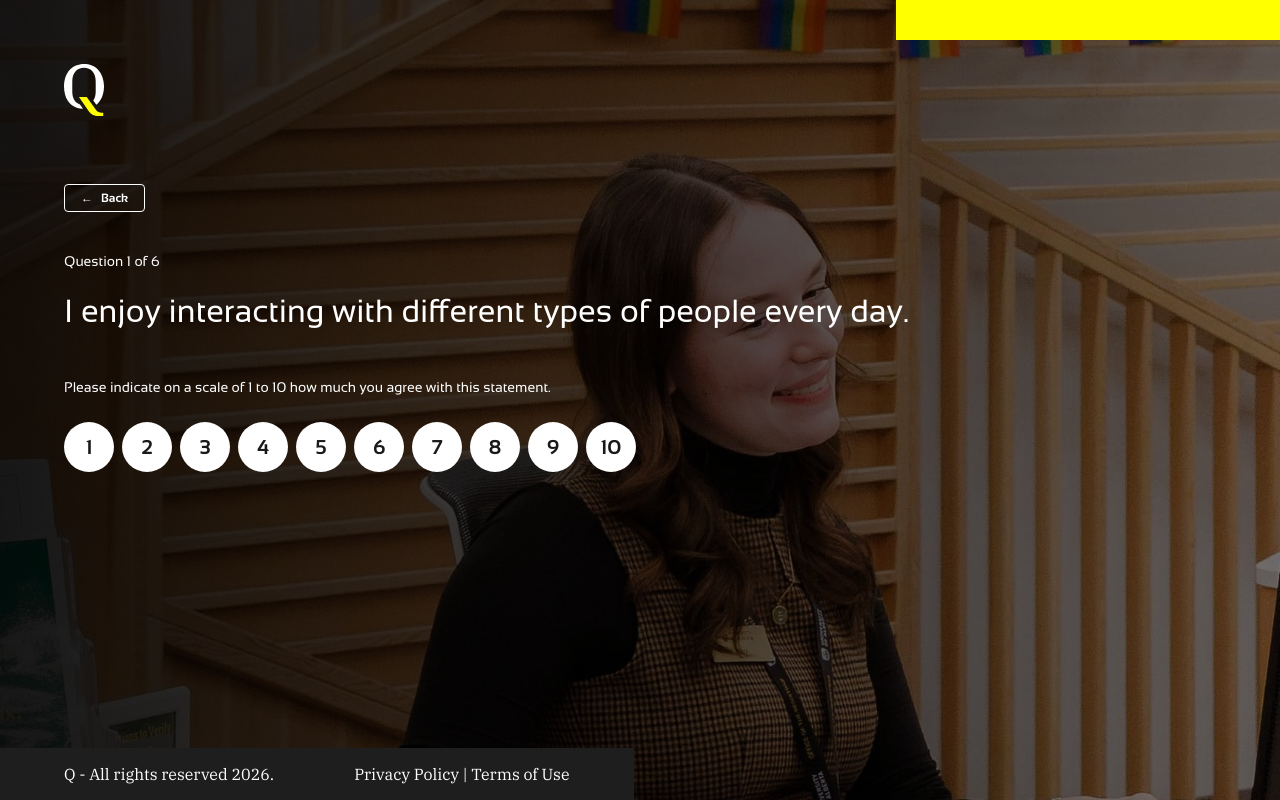
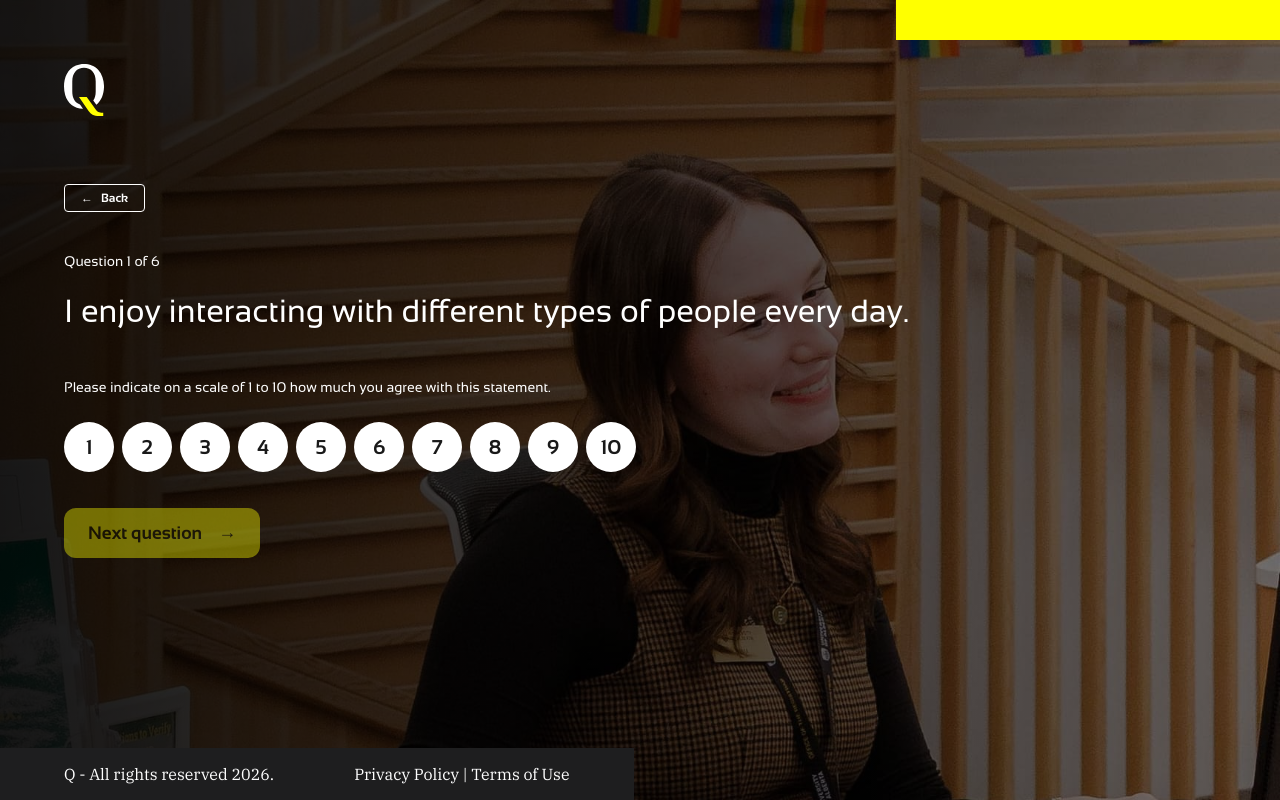
Before and after one commit to pallosp/questionnaire, a Next.js app: page /questionnaire/39716118-5905-4b6e-945c-f6d1b59cfd23/1 in a window 1280 px wide. Built offline with nearby package versions, Linux system fonts and the light colour scheme.

Commit message:
Add follow-up questions and Next question button

```diff
--- a/src/app/globals.css
+++ b/src/app/globals.css
@@ -52,8 +52,14 @@ a {
   text-decoration: none;
 }
 
+/* TODO: consolidate the typography styles */
+
 .text-body {
   font: 0.875rem/1.4 var(--body-font);
+}
+
+.text-body-16 {
+  font: 1rem/1.4 var(--body-font);
 }
 
 .text-title-sm {
--- a/src/app/questionnaire/[id]/[questionNumber]/page.module.css
+++ b/src/app/questionnaire/[id]/[questionNumber]/page.module.css
@@ -1,19 +1,7 @@
-.container {
+.main {
   color: white;
 }
 
 .back {
   margin-bottom: 2.5rem; /* 40px */
 }
-
-.sup-title {
-  margin-bottom: 1.25rem; /* 20px */
-}
-
-.title {
-  margin-bottom: 3rem; /* 48px */
-}
-
-.rating {
-  margin-bottom: 2.25rem; /* 36px */
-}
--- a/src/app/questionnaire/[id]/[questionNumber]/page.tsx
+++ b/src/app/questionnaire/[id]/[questionNumber]/page.tsx
@@ -9,7 +9,7 @@ import { Config, Question, QuestionnaireConfig } from '@/types/config';
 
 import { Background } from './background';
 import styles from './page.module.css';
-import { RatingGroup } from './rating-group';
+import { QuestionForm } from './question-form';
 
 interface RawPageProps {
   params: Promise<{
@@ -81,23 +81,24 @@ export default async function QuestionPage({ params }: RawPageProps) {
     .replace('{current}', context.questionNumber.toString())
     .replace('{total}', context.questionnaire.questions.length.toString());
 
+  const isLast =
+    context.questionNumber === context.questionnaire.questions.length;
+  const nextUrl = isLast
+    ? '/results'
+    : `/questionnaire/${context.questionnaire.id}/${context.questionNumber + 1}`;
+
   return (
     <>
       <Background variant={context.questionnaire['background-type']} />
       <Logo variant="white" />
       <BackButton className={styles.back} />
-      <main className={styles.container}>
-        <p className={`${styles['sup-title']} text-title-md`}>{supTitle}</p>
-        <h1 className={`${styles.title} text-title-xl`}>
-          {context.question.question}
-        </h1>
-        <div className={styles.rating}>
-          <RatingGroup
-            name="question-rating"
-            maxScore={10}
-            legend="Please indicate on a scale of 1 to 10 how much you agree with this statement."
-          />
-        </div>
+      <main className={styles.main}>
+        <QuestionForm
+          question={context.question}
+          supTitle={supTitle}
+          nextUrl={nextUrl}
+          isLast={isLast}
+        />
       </main>
     </>
   );
--- /dev/null
+++ b/src/app/questionnaire/[id]/[questionNumber]/question-form.module.css
@@ -0,0 +1,25 @@
+.sup-title {
+  margin-bottom: 1.25rem; /* 20px */
+}
+
+.title {
+  margin-bottom: 3rem; /* 48px */
+}
+
+.rating {
+  margin-bottom: 2.25rem; /* 36px */
+}
+
+.follow-up {
+  display: flex;
+  flex-direction: column;
+  gap: 0.75rem; /* 12px */
+
+  margin-bottom: 2.5rem; /* 40px */
+  border: none;
+}
+
+.align-right {
+  display: flex;
+  justify-content: flex-end;
+}
--- /dev/null
+++ b/src/app/questionnaire/[id]/[questionNumber]/question-form.tsx
@@ -0,0 +1,113 @@
+'use client';
+
+import { useRouter } from 'next/navigation';
+import { useState } from 'react';
+
+import { Button } from '@/components/button/button';
+import { RadioButton } from '@/components/radio/radio-button';
+import { needsFollowUpQuestion } from '@/lib/config';
+import { Question } from '@/types/config';
+
+import styles from './question-form.module.css';
+import { RatingGroup } from './rating-group';
+
+export interface QuestionFormProps {
+  question: Question;
+  supTitle: string;
+  nextUrl: string;
+  isLast: boolean;
+}
+
+const RatingSection = ({
+  rating,
+  onChange,
+}: {
+  rating?: number;
+  onChange: (value: number) => void;
+}) => (
+  <div className={styles.rating}>
+    <RatingGroup
+      name="question-rating"
+      maxScore={10}
+      legend="Please indicate on a scale of 1 to 10 how much you agree with this statement."
+      currentScore={rating}
+      onChange={onChange}
+    />
+  </div>
+);
+
+const FollowUpSection = ({
+  options,
+  selection,
+  onChange,
+}: {
+  options: string[];
+  selection?: number;
+  onChange: (value: string) => void;
+}) => (
+  <fieldset className={styles['follow-up']} aria-label="Follow-up options">
+    {options.map((option, index) => (
+      <RadioButton
+        key={index}
+        name="follow-up"
+        value={String(index)}
+        label={option}
+        checked={selection === index}
+        onChange={onChange}
+      />
+    ))}
+  </fieldset>
+);
+
+export const QuestionForm = ({
+  question,
+  supTitle,
+  nextUrl,
+  isLast,
+}: QuestionFormProps) => {
+  const router = useRouter();
+  const [rating, setRating] = useState<number | undefined>();
+  const [followUpSelection, setFollowUpSelection] = useState<
+    number | undefined
+  >();
+
+  const showFollowUp =
+    rating !== undefined &&
+    needsFollowUpQuestion(question.validation ?? '', rating);
+
+  const isComplete =
+    rating !== undefined && (!showFollowUp || followUpSelection !== undefined);
+
+  const onSubmit = (e: React.SubmitEvent) => {
+    e.preventDefault();
+    router.push(nextUrl);
+  };
+
+  return (
+    <form onSubmit={onSubmit}>
+      <p className={`${styles['sup-title']} text-title-md`}>{supTitle}</p>
+      <h1 className={`${styles.title} text-title-xl`}>{question.question}</h1>
+
+      <RatingSection rating={rating} onChange={setRating} />
+
+      {showFollowUp && (
+        <FollowUpSection
+          options={question['follow-up-options']!}
+          selection={followUpSelection}
+          onChange={(val) => setFollowUpSelection(Number(val))}
+        />
+      )}
+
+      <div className={isLast ? styles['align-right'] : undefined}>
+        <Button
+          type="submit"
+          variant="primary"
+          size="large"
+          title={isLast ? 'Save and finish' : 'Next question'}
+          rightIcon={isLast ? undefined : '→'}
+          disabled={!isComplete}
+        />
+      </div>
+    </form>
+  );
+};
--- a/src/app/questionnaire/[id]/[questionNumber]/rating-group.module.css
+++ b/src/app/questionnaire/[id]/[questionNumber]/rating-group.module.css
@@ -42,7 +42,7 @@
   }
 
   &:focus-visible {
-    outline: 2px solid var(--gray-50);
+    outline: 2px solid #007aff;
   }
 }
 
--- a/src/app/questionnaire/[id]/[questionNumber]/rating-group.tsx
+++ b/src/app/questionnaire/[id]/[questionNumber]/rating-group.tsx
@@ -6,14 +6,16 @@ export interface RatingGroupProps {
   name: string;
   maxScore: number;
   legend?: string;
-  value?: number;
+  currentScore?: number;
+  onChange?: (score: number) => void;
 }
 
 export const RatingGroup = ({
   name,
   legend,
   maxScore,
-  value,
+  currentScore: value,
+  onChange,
 }: RatingGroupProps) => {
   const scores = Array.from({ length: maxScore }, (_, i) => i + 1);
 
@@ -29,7 +31,10 @@ export const RatingGroup = ({
             type="radio"
             name={name}
             value={score}
-            checked={value !== undefined ? value === score : undefined}
+            checked={value === score}
+            onChange={(e) => {
+              onChange?.(+e.target.value);
+            }}
             className={styles.radio}
             aria-label={`Rate ${score}`}
           />
--- a/src/components/radio/radio-button.module.css
+++ b/src/components/radio/radio-button.module.css
@@ -41,6 +41,10 @@
 
       background: var(--primary-50);
     }
+
+    &:focus-visible {
+      outline: 2px solid #007aff;
+    }
   }
 
   &:hover input:not(:checked) {
--- a/src/components/radio/radio-button.tsx
+++ b/src/components/radio/radio-button.tsx
@@ -5,6 +5,8 @@ export interface RadioButtonProps {
   name: string;
   value: string;
   checked?: boolean;
+  onChange?: (value: string) => void;
+  className?: string;
 }
 
 export const RadioButton = ({
@@ -12,11 +14,21 @@ export const RadioButton = ({
   value,
   name,
   checked,
+  onChange,
+  className,
 }: RadioButtonProps) => {
+  const handleChange = onChange ? () => onChange(value) : undefined;
+
   return (
-    <label className={styles.label}>
-      <input type="radio" name={name} value={value} checked={checked} />
-      <span className="text-title-md">{label}</span>
+    <label className={`${styles.label} text-body-16 ${className || ''}`.trim()}>
+      <input
+        type="radio"
+        name={name}
+        value={value}
+        checked={checked}
+        onChange={handleChange}
+      />
+      <span>{label}</span>
     </label>
   );
 };
```
